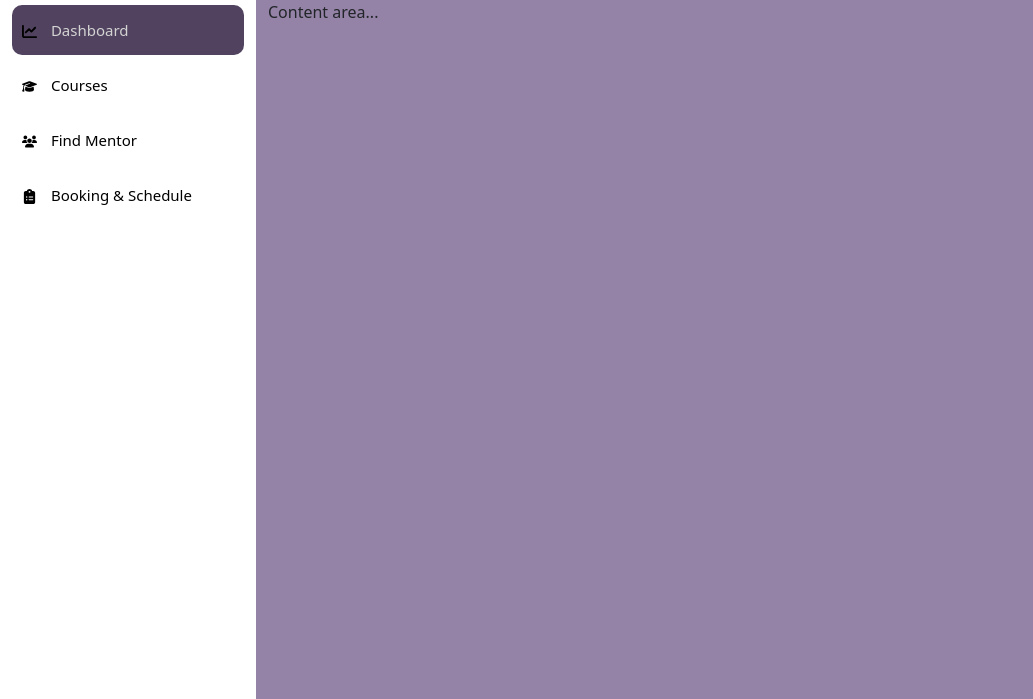
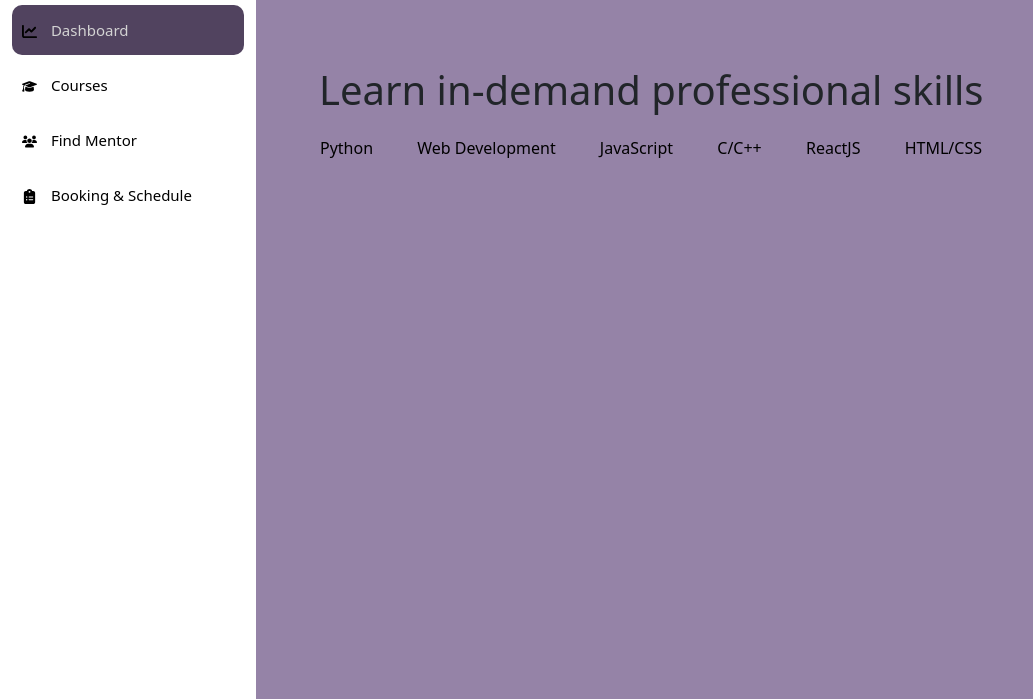
Before and after one commit to thaichihien/PrivTutor-Group12, a Node server app: template client/views/index.html in a window 1280 px wide. Shown: the part 132-831 px from the top of the page, without its empty margins (0-1033 px from the left). Run offline with Node 20, Linux system fonts and the light colour scheme; the template is opened without the code that fills it, so the values that code supplies are empty; some libraries are stand-ins or nearby versions.

Commit message:
add title and nav in main-content

```diff
--- a/client/public/css/style.css
+++ b/client/public/css/style.css
@@ -65,10 +65,6 @@ footer {
     width: 66px;
 }
 
-.main-content {
-    background-color: var(--content-background);
-}
-
 .sidenav {
     height: 700px;
     width: 20%;
@@ -107,5 +103,23 @@ footer {
 }
 
 .main-content {
+    background-color: var(--content-background);
     width: 80%;
 }
+
+.main-content .title {
+    margin-top: 60px;
+    margin-left: 51px;
+    font-size: 40px;
+}
+
+.main-content .course-item {
+    display: inline;
+    padding: 20px;
+    text-decoration: none;
+    color: black /* when add white background, change color to #883898 */
+}
+
+.main-content .course-item:hover {
+    color: #081131;
+}
--- a/client/views/index.html
+++ b/client/views/index.html
@@ -102,7 +102,15 @@
                 </div>
 
                 <div class="main-content">
-                    Content area...
+                    <p class="title">Learn in-demand professional skills</p>
+                    <ul class="course-list">
+                        <a href="#" class="course-item">Python</a>
+                        <a href="#" class="course-item">Web Development</a>
+                        <a href="#" class="course-item">JavaScript</a>
+                        <a href="#" class="course-item">C/C++</a>
+                        <a href="#" class="course-item">ReactJS</a>
+                        <a href="#" class="course-item">HTML/CSS</a>
+                    </ul>
                 </div>
             </div>
 
```
